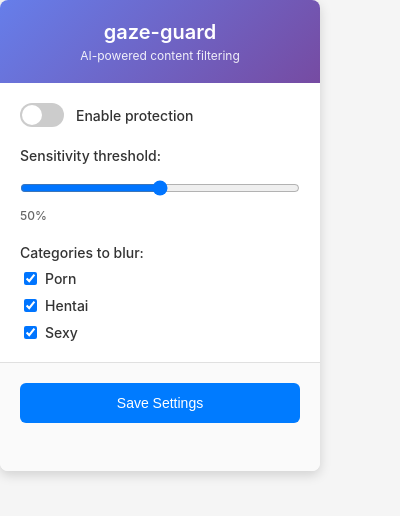
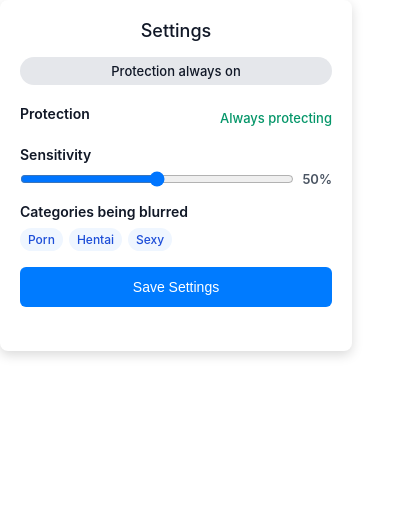
Before and after one commit to realtouseef/gaze-guard, a browser extension: page popup.html in a window 400 px wide. Drawn offline with Linux system fonts and the light colour scheme.

Commit message:
enhancement: ui changes

```diff
--- a/package.json
+++ b/package.json
@@ -1,6 +1,6 @@
 {
   "name": "gaze-guard",
-  "version": "0.0.42",
+  "version": "0.0.44",
   "description": "A privacy-focused Chrome extension that uses on-device AI to detect and blur inappropriate images on web pages.",
   "main": "background.js",
   "scripts": {
--- a/popup.css
+++ b/popup.css
@@ -2,7 +2,7 @@ body {
   margin: 0;
   padding: 0;
   font-family: -apple-system, BlinkMacSystemFont, 'Segoe UI', Roboto, sans-serif;
-  background: #f5f5f5;
+  background: transparent;
 }
 
 .popup-container {
@@ -11,19 +11,19 @@ body {
   border-radius: 8px;
   overflow: hidden;
   box-shadow: 0 4px 12px rgba(0, 0, 0, 0.15);
+  padding: 16px;
 }
 
 .header {
-  background: linear-gradient(135deg, #667eea 0%, #764ba2 100%);
-  color: white;
-  padding: 20px;
+  color: #111827;
+  padding: 4px 4px 12px 4px;
   text-align: center;
 }
 
 .header h1 {
   margin: 0 0 4px 0;
-  font-size: 20px;
-  font-weight: 600;
+  font-size: 18px;
+  font-weight: 500;
 }
 
 .header p {
@@ -33,23 +33,42 @@ body {
 }
 
 .settings {
-  padding: 20px;
+  padding: 8px 4px 0 4px;
 }
 
 .setting-item {
-  margin-bottom: 20px;
+  margin-bottom: 16px;
 }
 
 .setting-item:last-child {
   margin-bottom: 0;
 }
 
-.setting-item label {
+.setting-item label,
+.setting-title {
   display: block;
   font-size: 14px;
+  font-weight: 600;
+  color: #111827;
+  margin-bottom: 8px;
+}
+
+.setting-row {
+  display: flex;
+  align-items: center;
+  justify-content: space-between;
+}
+
+.setting-state {
+  font-size: 13px;
+  color: #059669;
   font-weight: 500;
-  color: #333;
-  margin-bottom: 8px;
+}
+
+.slider-row {
+  display: flex;
+  align-items: center;
+  gap: 8px;
 }
 
 .toggle-label {
@@ -101,13 +120,13 @@ body {
 
 input[type="range"] {
   width: 100%;
-  margin: 8px 0;
+  margin: 0;
 }
 
 #threshold-value {
-  font-size: 12px;
-  color: #666;
-  font-weight: 500;
+  font-size: 13px;
+  color: #4b5563;
+  font-weight: 600;
 }
 
 .categories {
@@ -130,9 +149,7 @@ input[type="range"] {
 }
 
 .footer {
-  padding: 20px;
-  border-top: 1px solid #e0e0e0;
-  background: #fafafa;
+  padding: 16px 4px 0 4px;
 }
 
 .btn {
@@ -169,3 +186,29 @@ input[type="range"] {
 .status.error {
   color: #dc3545;
 }
+
+.protection-banner {
+  margin: 0 4px 12px 4px;
+  padding: 6px 10px;
+  border-radius: 999px;
+  background: #e5e7eb;
+  color: #111827;
+  font-size: 13px;
+  font-weight: 500;
+  text-align: center;
+}
+
+.categories-list {
+  display: flex;
+  flex-wrap: wrap;
+  gap: 6px;
+}
+
+.category-pill {
+  padding: 4px 8px;
+  border-radius: 999px;
+  background: #eff6ff;
+  color: #1d4ed8;
+  font-size: 12px;
+  font-weight: 500;
+}
--- a/popup.html
+++ b/popup.html
@@ -8,48 +8,35 @@
 <body>
   <div class="popup-container">
     <div class="header">
-      <h1>gaze-guard</h1>
-      <p>AI-powered content filtering</p>
+      <h1>Settings</h1>
+    </div>
+
+    <div class="protection-banner">
+      Protection always on
     </div>
 
     <div class="settings">
       <div class="setting-item">
-        <label class="toggle-label">
-          <input type="checkbox" id="enabled" class="toggle-input">
-          <span class="toggle-slider"></span>
-          <span class="setting-text">Enable protection</span>
-        </label>
-      </div>
-
-      <!-- <div class="setting-item">
-        <label class="toggle-label">
-          <input type="checkbox" id="disable-domain" class="toggle-input">
-          <span class="toggle-slider"></span>
-          <span class="setting-text">Disable on this site</span>
-        </label>
-      </div> -->
-
-      <div class="setting-item">
-        <label for="threshold">Sensitivity threshold:</label>
-        <input type="range" id="threshold" min="0.1" max="0.9" step="0.1" value="0.5">
-        <span id="threshold-value">50%</span>
+        <div class="setting-row">
+          <span class="setting-title">Protection</span>
+          <span class="setting-state">Always protecting</span>
+        </div>
       </div>
 
       <div class="setting-item">
-        <label>Categories to blur:</label>
-        <div class="categories">
-          <label class="checkbox-label">
-            <input type="checkbox" id="category-porn" checked>
-            <span>Porn</span>
-          </label>
-          <label class="checkbox-label">
-            <input type="checkbox" id="category-hentai" checked>
-            <span>Hentai</span>
-          </label>
-          <label class="checkbox-label">
-            <input type="checkbox" id="category-sexy" checked>
-            <span>Sexy</span>
-          </label>
+        <label for="threshold">Sensitivity</label>
+        <div class="slider-row">
+          <input type="range" id="threshold" min="0.1" max="0.9" step="0.1" value="0.5">
+          <span id="threshold-value">50%</span>
+        </div>
+      </div>
+
+      <div class="setting-item">
+        <label>Categories being blurred</label>
+        <div class="categories-list">
+          <span class="category-pill">Porn</span>
+          <span class="category-pill">Hentai</span>
+          <span class="category-pill">Sexy</span>
         </div>
       </div>
     </div>
--- a/popup.js
+++ b/popup.js
@@ -1,18 +1,9 @@
 document.addEventListener('DOMContentLoaded', async () => {
-  const enabledCheckbox = document.getElementById('enabled');
-  const disableDomainCheckbox = document.getElementById('disable-domain');
   const thresholdSlider = document.getElementById('threshold');
   const thresholdValue = document.getElementById('threshold-value');
   const saveBtn = document.getElementById('save-btn');
   const status = document.getElementById('status');
   let currentSettings = { enabled: true, threshold: 0.5, categories: ['Porn', 'Hentai', 'Sexy'], disabledDomains: [] };
-  let currentDomain = null;
-
-  const categoryCheckboxes = {
-    'Porn': document.getElementById('category-porn'),
-    'Hentai': document.getElementById('category-hentai'),
-    'Sexy': document.getElementById('category-sexy')
-  };
 
   function loadSettings() {
     chrome.runtime.sendMessage({ action: 'getSettings' }, (response) => {
@@ -24,16 +15,8 @@ document.addEventListener('DOMContentLoaded', async () => {
           disabledDomains: Array.isArray(response.disabledDomains) ? response.disabledDomains : currentSettings.disabledDomains
         };
       }
-      enabledCheckbox.checked = currentSettings.enabled;
       thresholdSlider.value = currentSettings.threshold;
       thresholdValue.textContent = Math.round(currentSettings.threshold * 100) + '%';
-      Object.keys(categoryCheckboxes).forEach(key => {
-        categoryCheckboxes[key].checked = currentSettings.categories.includes(key);
-      });
-      if (currentDomain) {
-        const disabledForDomain = Array.isArray(currentSettings.disabledDomains) && currentSettings.disabledDomains.includes(currentDomain);
-        disableDomainCheckbox.checked = disabledForDomain;
-      }
     });
   }
 
@@ -51,18 +34,11 @@ document.addEventListener('DOMContentLoaded', async () => {
   });
 
   saveBtn.addEventListener('click', async () => {
-    const disabledDomainSet = new Set(currentSettings.disabledDomains || []);
-    if (currentDomain) {
-      if (disableDomainCheckbox.checked) disabledDomainSet.add(currentDomain);
-      else disabledDomainSet.delete(currentDomain);
-    }
     const settings = {
-      enabled: enabledCheckbox.checked,
+      enabled: true,
       threshold: parseFloat(thresholdSlider.value),
-      categories: Object.keys(categoryCheckboxes).filter(key =>
-        categoryCheckboxes[key].checked
-      ),
-      disabledDomains: Array.from(disabledDomainSet)
+      categories: currentSettings.categories,
+      disabledDomains: currentSettings.disabledDomains
     };
     currentSettings = settings;
 
@@ -78,13 +54,5 @@ document.addEventListener('DOMContentLoaded', async () => {
     });
   });
 
-  chrome.tabs.query({ active: true, currentWindow: true }, (tabs) => {
-    if (tabs && tabs[0] && tabs[0].url) {
-      try {
-        const url = new URL(tabs[0].url);
-        currentDomain = url.hostname;
-      } catch {}
-    }
-    loadSettings();
-  });
+  loadSettings();
 });
```
Also changed, not shown: manifest.json.
